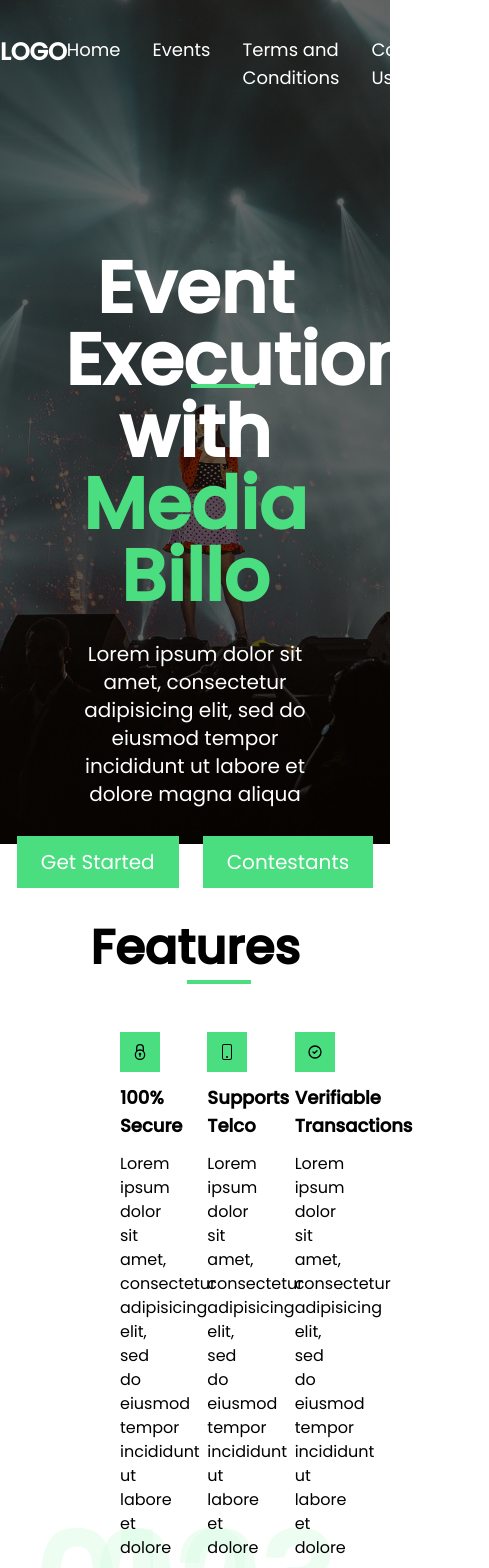
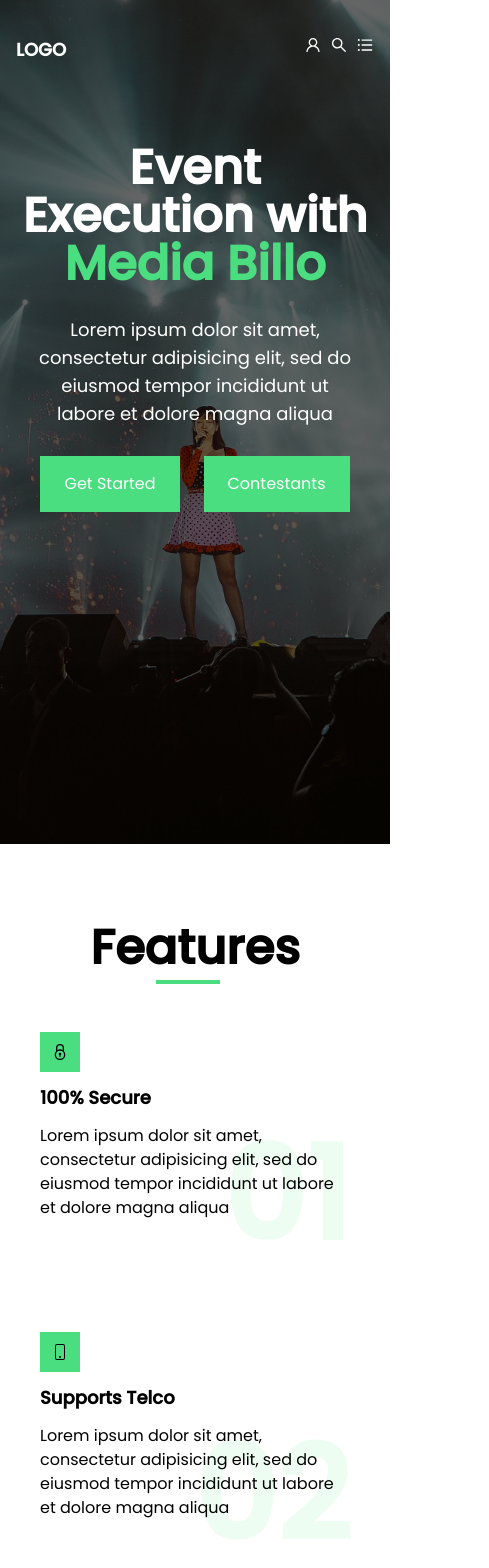
Before and after one commit to Pukka-Technologies/iVote, a Next.js app: page / in a window 390 px wide. Shown: the top 1568 px of the page, 489 px wide, since content can reach past the window. Built offline with nearby package versions, Linux system fonts and the light colour scheme.

Commit message:
make header responsive

```diff
--- a/components/About.js
+++ b/components/About.js
@@ -4,13 +4,13 @@
 const About = () => {
   return (
     <section className="flex flex-col justify-center items-center font-text pt-32">
-      <div className="grid grid-cols-2 px-32">
+      <div className="grid lg:grid-cols-2 md:px-32 px-8">
         <article className="flex flex-col justify-center relative z-[1]">
-          <h1 className="pb-8 text-5xl font-bold after:bg-green-400 after:block after:mt-2 after:w-16 after:h-1 after:absolute after:bottom-30 after:left-[7.5%]">
+          <h1 className="pb-8 text-5xl font-bold text-center  md:text-left after:bg-green-400 after:block after:mt-2 after:w-16 after:h-1 after:absolute after:bottom-30 after:md:left-[7.5%] after:left-[38%]">
             About
           </h1>
 
-          <p className="w-10/12 relative before:content-['events'] before:font-bold before:text-9xl before:absolute before:text-green-100 before:opacity-60 before:bottom-60 before:right-40 before:z-[-1]">
+          <p className="lg:w-10/12 relative before:content-['events'] before:font-bold before:text-9xl before:absolute before:text-green-100 before:opacity-60 before:md:bottom-60  before:bottom-[25rem]  before:md:right-40 before:right-1 before:z-[-1]">
             An online voting system that will replace the old ballot system or
             paper system. Over the time, we have utilized the required
             technology in every sector to improve efficiency and save the extra
@@ -23,7 +23,7 @@
         </article>
 
         <article>
-          <img src={phoneImg} alt="phone" className="w-11/12" />
+          <img src={phoneImg} alt="phone" className="md:w-11/12 pt-8 lg:pt-0" />
         </article>
       </div>
     </section>
--- a/components/Features.js
+++ b/components/Features.js
@@ -8,11 +8,11 @@
 const Features = () => {
   return (
     <section className="flex flex-col justify-center items-center font-text pt-20">
-      <h1 className="pb-5 text-5xl font-bold after:bg-green-400 after:block after:w-16 after:mt-2 after:h-1 after:absolute after:bottom-30 after:left-[48%]">
+      <h1 className="pb-5 text-5xl font-bold after:bg-green-400 after:block after:w-16 after:mt-2 after:h-1 after:absolute after:bottom-30 after:md:left-[48%] after:left-[40%]">
         Features
       </h1>
-      <div className="grid grid-cols-3 gap-8 px-20 relative z-[1]">
-        <article className="relative p-10 after:absolute after:block after:content-['01'] after:text-green-100 after:font-extrabold after:text-9xl after:opacity-50 after:bottom-0 after:right-0 after:z-[-1]">
+      <div className="grid lg:grid-cols-3 gap-8 md:px-20 relative z-[1]">
+        <article className="relative p-10 after:absolute after:block after:content-['01'] after:text-green-100 after:font-extrabold after:text-9xl after:opacity-50 after:bottom-0 after:md:right-0 after:right-10 after:z-[-1]">
           <p className="w-fit p-3 bg-green-400">
             <GrSecure />
           </p>
@@ -25,7 +25,7 @@
           </p>
         </article>
 
-        <article className="relative p-10 after:absolute after:block after:content-['02'] after:text-green-100 after:font-extrabold after:text-9xl after:opacity-50 after:bottom-0 after:right-0 after:z-[-1]">
+        <article className="relative p-10 after:absolute after:block after:content-['02'] after:text-green-100 after:font-extrabold after:text-9xl after:opacity-50 after:bottom-0 after:md:right-0 after:right-10 after:z-[-1]">
           <p className="w-fit p-3 bg-green-400">
             <BsPhone />
           </p>
@@ -38,7 +38,7 @@
           </p>
         </article>
 
-        <article className="relative p-10 after:absolute after:block after:content-['03'] after:text-green-100 after:font-extrabold after:text-9xl after:opacity-50 after:bottom-0 after:right-0 after:z-[-1]">
+        <article className="relative p-10 after:absolute after:block after:content-['03'] after:text-green-100 after:font-extrabold after:text-9xl after:opacity-50 after:bottom-0 after:md:right-0 after:right-10 after:z-[-1]">
           <p className="w-fit p-3 bg-green-400">
             <HiOutlineCheckCircle />
           </p>
@@ -52,8 +52,8 @@
         </article>
       </div>
 
-      <div className="grid grid-cols-3 gap-5 px-20 relative z-[1] pt-3">
-        <article className="relative p-10 after:absolute after:block after:content-['04'] after:text-green-100 after:font-extrabold after:text-9xl after:opacity-50 after:bottom-0 after:right-0 after:z-[-1]">
+      <div className="grid lg:grid-cols-3 gap-5 md:px-20 relative z-[1] pt-3">
+        <article className="relative p-10 after:absolute after:block after:content-['04'] after:text-green-100 after:font-extrabold after:text-9xl after:opacity-50 after:bottom-0 after:md:right-0 after:right-10 after:z-[-1]">
           <p className="w-fit p-3 bg-green-400">
             <BsHandThumbsUp />
           </p>
@@ -66,7 +66,7 @@
           </p>
         </article>
 
-        <article className="relative p-10 after:absolute after:block after:content-['05'] after:text-green-100 after:font-extrabold after:text-9xl after:opacity-50 after:bottom-0 after:right-0 after:z-[-1]">
+        <article className="relative p-10 after:absolute after:block after:content-['05'] after:text-green-100 after:font-extrabold after:text-9xl after:opacity-50 after:bottom-0 after:md:right-0 after:right-10 after:z-[-1]">
           <p className="w-fit p-3 bg-green-400">
             <AiOutlineDollar />
           </p>
@@ -81,7 +81,7 @@
           </p>
         </article>
 
-        <article className="relative p-10 after:absolute after:block after:content-['06'] after:text-green-100 after:font-extrabold after:text-9xl after:opacity-50 after:bottom-0 after:right-0 after:z-[-1]">
+        <article className="relative p-10 after:absolute after:block after:content-['06'] after:text-green-100 after:font-extrabold after:text-9xl after:opacity-50 after:bottom-0 after:md:right-0 after:right-10 after:z-[-1]">
           <p className="w-fit p-3 bg-green-400">
             <RiSpeedLine />
           </p>
--- a/components/Footer.js
+++ b/components/Footer.js
@@ -16,7 +16,7 @@
             <FaInstagram />
           </p>
         </div>
-        <div>Media Billo Company Limited Ⓒ2022 Limited not imitations</div>
+        <div className="text-center md:text-left">Media Billo Company Limited Ⓒ2022 Limited not Limitations</div>
       </div>
     </footer>
   );
--- a/components/Header.js
+++ b/components/Header.js
@@ -7,21 +7,21 @@
       <div className="bg-black h-screen opacity-60 absolute w-full"></div>
       <div className="z-20 relative">
         <Navbar />
-        <div className="items-center pt-40 flex flex-col justify-center">
+        <div className="items-center 2xl:pt-40 pt-20 flex flex-col justify-center">
           <div className=" text-white font-text flex flex-col items-center">
-            <h1 className="text-7xl font-extrabold w-8/12 text-center after:bg-green-400 after:block after:w-16 after:h-1 after:absolute after:top-96 after:left-[49%]">
+            <h1 className="lg:text-7xl text-5xl font-extrabold md:w-8/12 px-5 md:px-0 text-center">
               Event Execution with
               <span className="text-green-400"> Media Billo</span>
             </h1>
-            <p className="text-xl pt-7 pb-7 w-7/12 text-center">
+            <p className="lg:text-xl text-lg pt-7 pb-7 md:w-7/12 w-10/12 text-center">
               Lorem ipsum dolor sit amet, consectetur adipisicing elit, sed do
               eiusmod tempor incididunt ut labore et dolore magna aliqua
             </p>
-            <div className='flex gap-6'>
-              <button className="bg-green-400 px-6 py-3 text-xl">
+            <div className="flex gap-6 mb-20 md:mb-0">
+              <button className="bg-green-400 px-[1.5em] py-[1em] lg:text-xl">
                 Get Started
               </button>
-              <button className="bg-green-400 px-6 py-3 text-xl">
+              <button className="bg-green-400 px-[1.5em] py-[1em] lg:text-xl">
                 Contestants
               </button>
             </div>
--- a/components/Navbar.js
+++ b/components/Navbar.js
@@ -1,14 +1,13 @@
 import React from "react";
 import Link from "next/link";
-import { AiOutlineUser } from "react-icons/ai";
-import { AiOutlineSearch } from "react-icons/ai";
+import { AiOutlineSearch, AiOutlineBars, AiOutlineUser } from "react-icons/ai";
 
 const Navbar = () => {
   return (
     <nav>
-      <div className="flex flex-row justify-around text-white pt-9 font-text cursor-pointer">
-        <div className="font-extrabold uppercase text-2xl">Logo</div>
-        <div>
+      <div className="flex flex-row md:justify-around justify-between px-4 md:px-0 text-white pt-9 font-text cursor-pointer">
+        <div className="font-extrabold uppercase md:text-2xl text-lg">Logo</div>
+        <div className="hidden md:inline-block">
           <ul className="flex flex-row gap-8 text-lg">
             <Link href={"/"}>
               <li>Home</li>
@@ -23,6 +22,7 @@
         <div className="flex flex-row gap-2 text-lg">
           <AiOutlineUser />
           <AiOutlineSearch />
+          <span className="md:hidden"><AiOutlineBars/></span>
         </div>
       </div>
     </nav>
--- a/components/Steps.js
+++ b/components/Steps.js
@@ -15,11 +15,11 @@
 const Steps = () => {
   return (
     <section className="flex flex-col justify-center items-center font-text pt-32">
-      <h1 className="pb-5 text-5xl font-bold after:bg-green-400 after:block after:mt-2 after:w-16 after:h-1 after:absolute after:bottom-30 after:left-[48%]">
+      <h1 className="pb-5 p-3 md:p-0 text-center md:text-left text-5xl font-bold after:bg-green-400 after:block after:mt-2 after:w-16 after:h-1 after:absolute after:bottom-30 after:md:left-[48%] after:left-[40%]">
         Follow these easy steps
       </h1>
 
-      <div className="grid grid-cols-4 py-16 gap-10 px-20">
+      <div className="grid xl:grid-cols-4 lg:grid-cols-2 py-16 gap-10 lg:px-20 px-10">
         {StepsData.map((stepData, index) => (
           <Step
             imgURL={stepData.imgURL}
```
